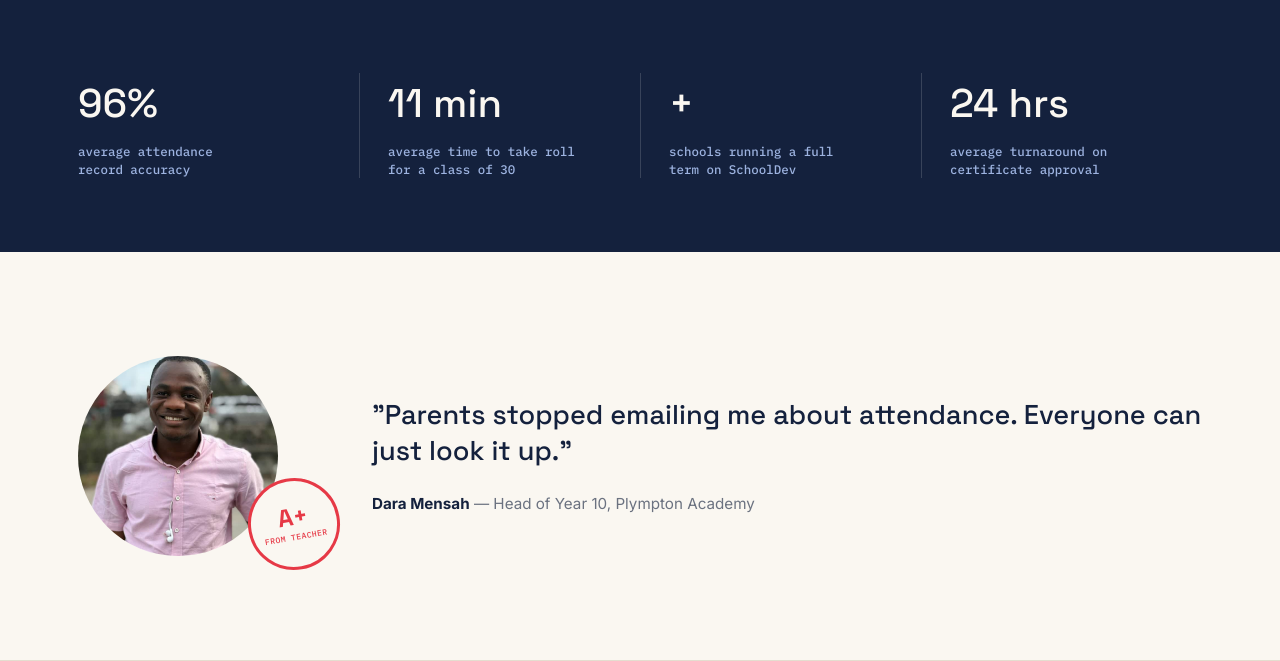
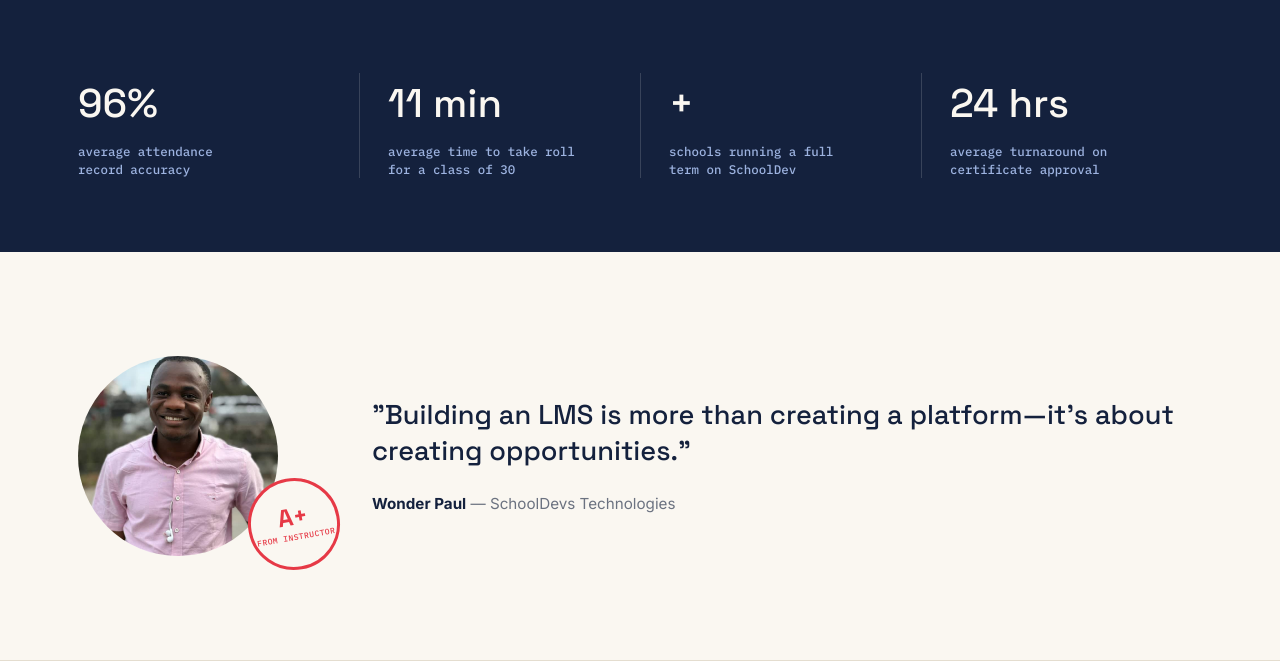
Before and after one commit to wonderlandtech/lms, a Flask app: page / in a window 1280 px wide. Shown: the part 2570-3231 px from the top of the page. Run offline with Flask 3, Linux system fonts and the light colour scheme.

Commit message:
Update home.html

```diff
--- a/templates/home.html
+++ b/templates/home.html
@@ -575,12 +575,12 @@
           </div>
           <div class="stamp">
             <div class="grade">A+</div>
-            <div class="cap">FROM TEACHER</div>
+            <div class="cap">FROM INSTRUCTOR</div>
           </div>
         </div>
         <div>
-          <div class="quote">"Parents stopped emailing me about attendance. Everyone can just look it up."</div>
-          <div class="quote-by"><strong>Dara Mensah</strong> — Head of Year 10, Plympton Academy</div>
+          <div class="quote">"Building an LMS is more than creating a platform—it's about creating opportunities."</div>
+          <div class="quote-by"><strong>Wonder Paul</strong> — SchoolDevs Technologies</div>
         </div>
       </div>
     </section>
```
